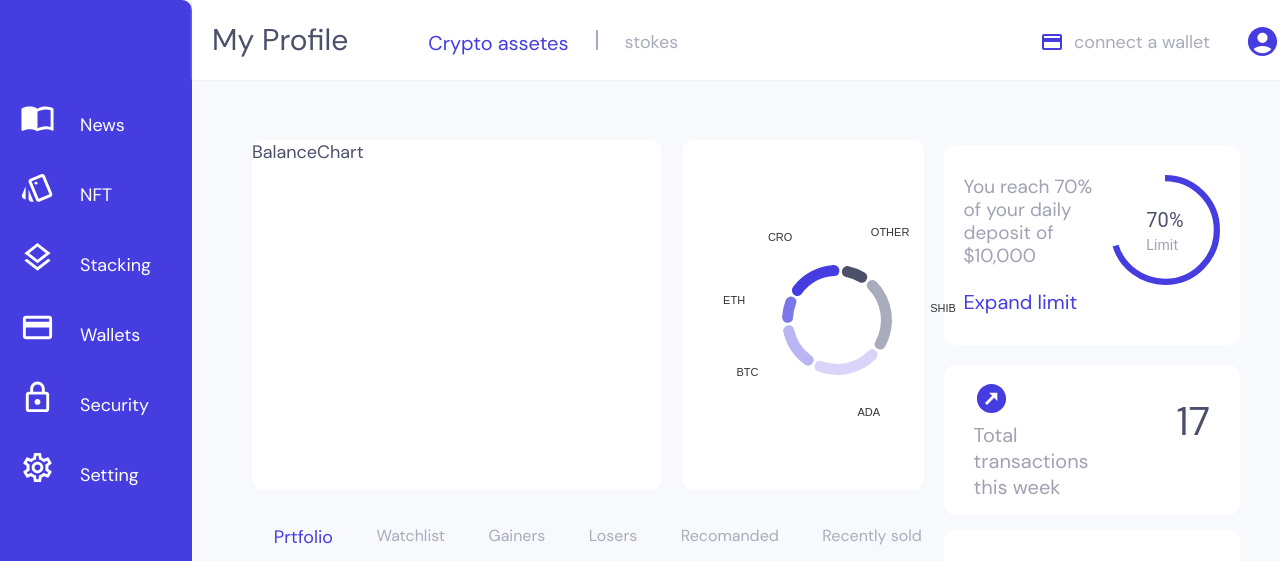
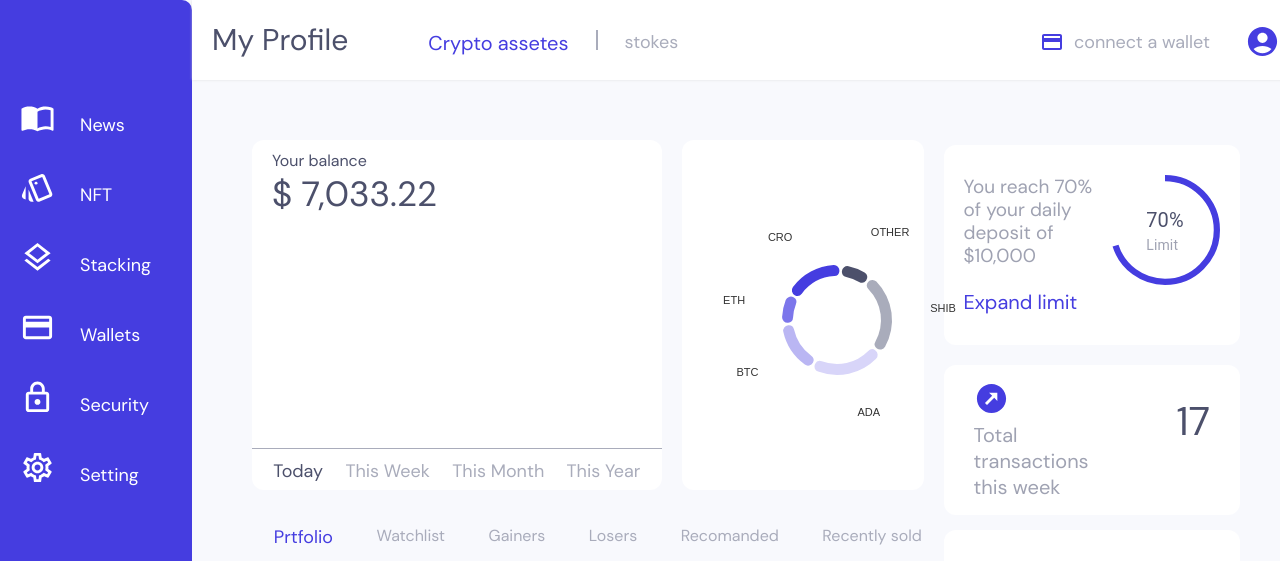
Before and after one commit to haniyeJahantigh/cripto-currency-project, a React (Create React App) app: page / in a window 1280 px wide. Shown: the top 561 px of the page. Built offline with nearby package versions, Linux system fonts and the light colour scheme; no server answers.

Commit message:
complete balance chart and add @nivo/line

```diff
--- a/package.json
+++ b/package.json
@@ -9,6 +9,7 @@
     "@mui/icons-material": "^5.10.3",
     "@mui/material": "^5.10.5",
     "@nivo/core": "^0.80.0",
+    "@nivo/line": "^0.80.0",
     "@nivo/pie": "^0.80.0",
     "@testing-library/jest-dom": "^5.16.5",
     "@testing-library/react": "^13.4.0",
@@ -21,7 +22,7 @@
     "react": "^18.2.0",
     "react-dom": "^18.2.0",
     "react-router-dom": "^6.3.0",
-    "react-scripts": "5.0.1",
+    "react-scripts": "^2.1.3",
     "typescript": "^4.8.3",
     "web-vitals": "^2.1.4"
   },
--- a/src/components/BalanceChart.tsx
+++ b/src/components/BalanceChart.tsx
@@ -1,8 +1,8 @@
-import React from 'react'
 import { Box } from "@mui/material";
 import { styled } from "@mui/system";
+import { ResponsiveLine } from '@nivo/line'
+import React from 'react'
 
-type Props = {}
 const MainBox = styled(Box)(({ theme }) => ({
   background: "#FFF",
   boxSizing: "border-box",
@@ -11,10 +11,269 @@ const MainBox = styled(Box)(({ theme }) => ({
   width: "65%",
   margin: "10px",
 }));
+const TitleBox = styled(Box)(({ theme }) => ({
+  display: "flex",
+  flexDirection: "column",
+  margin: "10px 20px",
 
-const BalanceChart = (props: Props) => {
+}));
+const data = [
+  {
+    id: 0,
+    color: "#453de0",
+    data: [
+      {
+        x: "1",
+        y: 0
+      },
+      {
+        x: "2",
+        y: 500
+      },
+      {
+        x: "3",
+        y: 900
+      },
+      {
+        x: "4",
+        y: 2
+      },
+      {
+        x: "5",
+        y: 700
+      },
+      {
+        x: "6",
+        y: 150
+      },
+      {
+        x: "7",
+        y: 2500
+      },
+      {
+        x: "8",
+        y: 205
+      },
+      {
+        x: "9",
+        y: 3000
+      },
+      {
+        x: "10",
+        y: 203
+      },
+      {
+        x: "11",
+        y: 280
+      },
+      {
+        x: "12",
+        y: 2000
+      },
+      {
+        x: "13",
+        y: 2000
+      },
+      {
+        x: "14",
+        y: 2000
+      },
+      {
+        x: "15",
+        y: 2000
+      },
+      {
+        x: "16",
+        y: 2000
+      },
+      {
+        x: "17",
+        y: 2000
+      },
+      {
+        x: "18",
+        y: 2000
+      },
+      {
+        x: "19",
+        y: 203
+      },
+      {
+        x: "20",
+        y: 280
+      },
+      {
+        x: "21",
+        y: 2000
+      },
+      {
+        x: "22",
+        y: 2000
+      },
+      {
+        x: "23",
+        y: 2000
+      },
+      {
+        x: "24",
+        y: 2000
+      },
+      {
+        x: "25",
+        y: 2000
+      },
+      {
+        x: "26",
+        y: 2000
+      },
+      {
+        x: "27",
+        y: 2000
+      },
+      {
+        x: "28",
+        y: 0
+      },
+      {
+        x: "29",
+        y: 500
+      },
+      {
+        x: "30",
+        y: 900
+      },
+      {
+        x: "31",
+        y: 2
+      },
+      {
+        x: "32",
+        y: 700
+      },
+      {
+        x: "33",
+        y: 150
+      },
+      {
+        x: "34",
+        y: 2500
+      },
+      {
+        x: "35",
+        y: 205
+      },
+      {
+        x: "36",
+        y: 3000
+      },
+      {
+        x: "37",
+        y: 203
+      },
+      {
+        x: "38",
+        y: 280
+      },
+      {
+        x: "39",
+        y: 2000
+      },
+      {
+        x: "40",
+        y: 2000
+      },
+      {
+        x: "41",
+        y: 2000
+      },
+      {
+        x: "42",
+        y: 2000
+      },
+      {
+        x: "43",
+        y: 700
+      },
+      {
+        x: "44",
+        y: 150
+      },
+      {
+        x: "45",
+        y: 2500
+      },
+      {
+        x: "46",
+        y: 205
+      },
+      {
+        x: "47",
+        y: 3000
+      },
+      {
+        x: "48",
+        y: 203
+      },
+      {
+        x: "49",
+        y: 2500
+      },
+      {
+        x: "50",
+        y: 205
+      },
+    ]
+  }
+]
+const BalanceChart = () => {
+
   return (
-    <MainBox>BalanceChart</MainBox>
+    <MainBox>
+      <Box sx={{ width: "100%", height: "85%" }} >
+        <TitleBox>
+          <Box sx={{ fontSize: "16px" }}>Your balance</Box>
+          <Box sx={{ fontSize: "35px" }}>$ 7,033.22</Box>
+        </TitleBox>
+        <ResponsiveLine
+          data={data}
+          margin={{ right: 60, bottom: 50 }}
+          xScale={{ type: "point" }}
+          yScale={{
+            type: "linear",
+            min: "auto",
+            max: "auto",
+            stacked: true,
+            reverse: false
+          }}
+          curve="cardinal"
+          axisTop={null}
+          enableGridY={false}
+          enableGridX={false}
+          axisRight={null}
+          axisBottom={null}
+          axisLeft={null}
+          enablePoints={false}
+          colors={"#453de0"}
+          lineWidth={1}
+          pointSize={4}
+          pointColor={{ theme: "background" }}
+          pointBorderWidth={1}
+          pointBorderColor={{ from: "serieColor" }}
+          enablePointLabel={false}
+          pointLabel="y"
+          pointLabelYOffset={-12}
+          useMesh={true}
+          gridXValues={[0, 20, 40, 60, 80, 100, 120]}
+          gridYValues={[0, 500, 1000, 1500, 2000, 2500]}
+        />
+      </Box>
+      <Box sx={{ display: "flex", justifyContent: "space-around", borderTop: "0.2px solid #A9ACBB", padding: "10px" }}>
+        <Box >Today</Box>
+        <Box sx={{ color: "#A9ACBB" }}>This Week</Box>
+        <Box sx={{ color: "#A9ACBB" }}>This Month</Box>
+        <Box sx={{ color: "#A9ACBB" }}>This Year</Box>
+      </Box>
+    </MainBox>
   )
 }
 
--- a/src/components/Buys.tsx
+++ b/src/components/Buys.tsx
@@ -1,5 +1,6 @@
 import { Box } from "@mui/material";
 import { styled } from "@mui/system";
+import React from 'react'
 
 const MainBox = styled(Box)(({ theme }) => ({
   display: "flex",
--- a/src/components/Header.tsx
+++ b/src/components/Header.tsx
@@ -2,6 +2,7 @@ import { Box } from "@mui/material";
 import { styled } from "@mui/system";
 import AccountCircleRoundedIcon from "@mui/icons-material/AccountCircleRounded";
 import CreditCardOutlinedIcon from "@mui/icons-material/CreditCardOutlined";
+import React from 'react'
 
 
 
--- a/src/components/News.tsx
+++ b/src/components/News.tsx
@@ -1,7 +1,8 @@
-import React, { useEffect, useState } from 'react'
+import { useEffect, useState } from 'react'
 import { Box } from "@mui/material";
 import { styled } from "@mui/system";
 import axios from "axios";
+import React from 'react'
 
 
 
--- a/src/components/Transactions.tsx
+++ b/src/components/Transactions.tsx
@@ -1,6 +1,7 @@
 import { Box } from "@mui/material";
 import { styled } from "@mui/system";
 import OutboundIcon from '@mui/icons-material/Outbound';
+import React from 'react'
 
 const MainBox = styled(Box)(({ theme }) => ({
   display: "flex",
--- a/src/pages/MainDashboard.tsx
+++ b/src/pages/MainDashboard.tsx
@@ -1,3 +1,4 @@
+import React from 'react'
 import DailyDiposit from "../components/DailyDiposit";
 import Transactions from "../components/Transactions";
 import Buys from "../components/Buys";
--- a/tsconfig.json
+++ b/tsconfig.json
@@ -12,13 +12,12 @@
     "allowSyntheticDefaultImports": true,
     "strict": true,
     "forceConsistentCasingInFileNames": true,
-    "noFallthroughCasesInSwitch": true,
     "module": "esnext",
     "moduleResolution": "node",
     "resolveJsonModule": true,
     "isolatedModules": true,
     "noEmit": true,
-    "jsx": "react-jsx"
+    "jsx": "preserve"
   },
   "include": [
     "src"
```
Also changed, not shown: src/App.tsx (+5 -5 lines), src/components/Sidebar.tsx (+21 -20 lines), 2 other files (tests, documents, lock files or other folders). Lines whose indentation alone changed are shown as unchanged.
